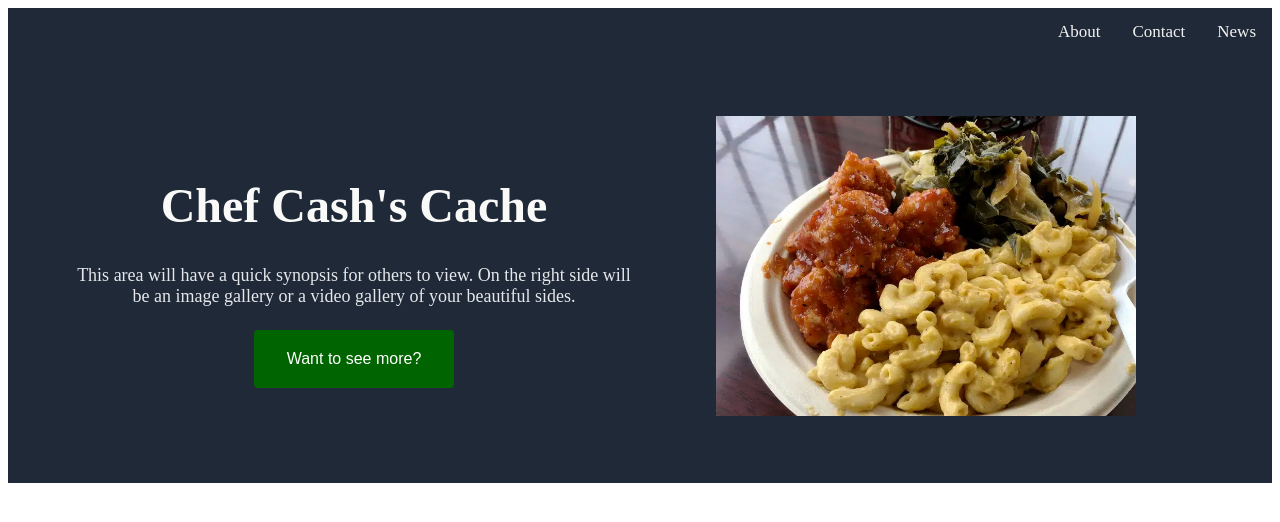
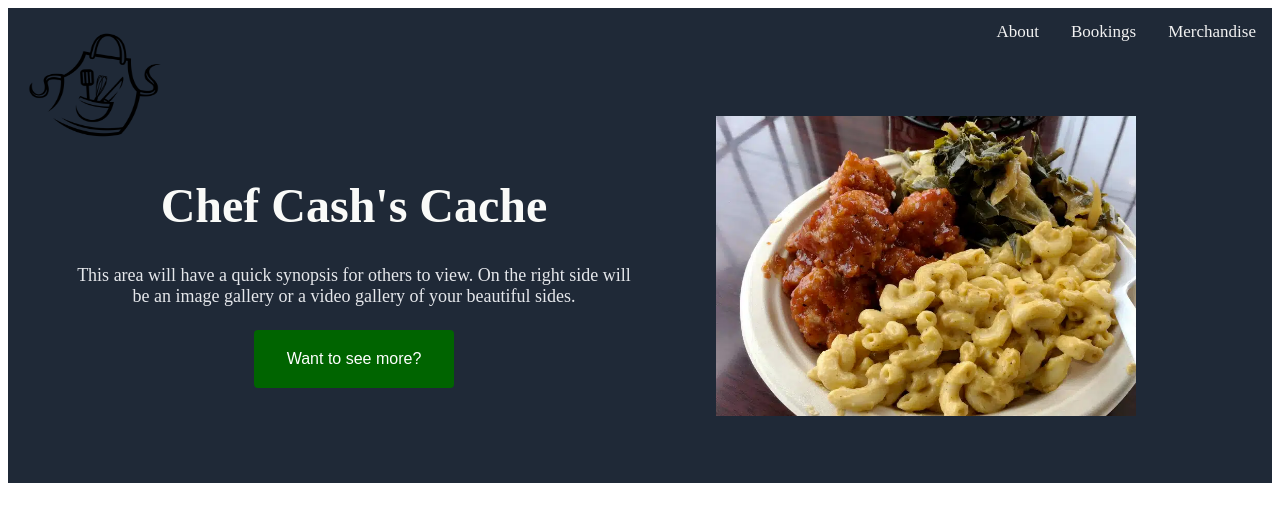
Before and after one commit to kevnhoang/Project-Cash, a plain HTML site: page index.html in a window 1280 px wide. Drawn offline with Linux system fonts and the light colour scheme.

Commit message:
added prototype brand logo and nav tabs

```diff
--- a/index.html
+++ b/index.html
@@ -10,8 +10,9 @@
 
 <body>
     <div class="topnav" id="myTopnav">
-        <a href="#news">News</a>
-        <a href="#contact">Contact</a>
+        <img src="./images/chef-logo.jpg" class="logo" alt="chef-logo">
+        <a href="#merch">Merchandise</a>
+        <a href="#booking">Bookings</a>
         <a href="#about">About</a>
         <a href="javascript:void(0);" class="icon" onclick="myFunction()">
           <i class="fa fa-bars"></i>
--- a/styles.css
+++ b/styles.css
@@ -10,6 +10,14 @@
   }
 
 /* Header flexbox */
+.logo {
+    width: 180px;
+    height: 150px;
+    position: absolute;
+    top: 10px;
+    left: 5px;
+  }
+
 .header-flex-container div {
     flex: 1 1 0%;
 }
@@ -23,12 +31,13 @@
     color: #E5E7EB;
 }
 
-h1 {
+.header-flex-container h1 {
     font-size: 48px;
     font-weight: bold;
     color: #F9FAF8;
 }
 
+/* See more gallery button */
 .button {
     display: inline-block;
     border-radius: 4px;
```
Also changed, not shown: images/chef-logo.jpg (added).
